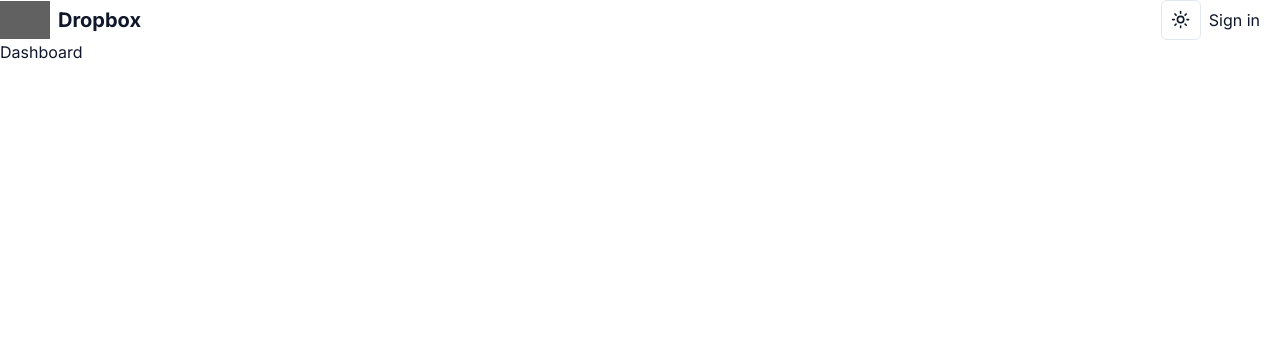
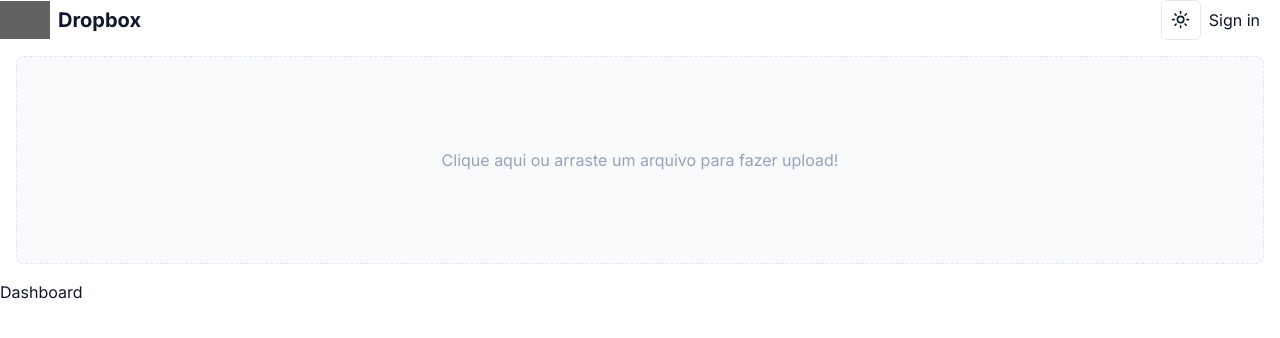
Before and after one commit to matheusmfl/dropbox-clone, a Next.js app: page /dashboard in a window 1280 px wide. Shown: the top 338 px of the page. Built offline with nearby package versions, Linux system fonts and the light colour scheme; no server answers; grey boxes are pictures that could not be loaded.

Commit message:
config firebase

```diff
--- a/package.json
+++ b/package.json
@@ -14,11 +14,13 @@
     "@radix-ui/react-slot": "^1.0.2",
     "class-variance-authority": "^0.7.0",
     "clsx": "^2.0.0",
+    "firebase": "^10.7.0",
     "lucide-react": "^0.293.0",
     "next": "14.0.3",
     "next-themes": "^0.2.1",
     "react": "^18",
     "react-dom": "^18",
+    "react-dropzone": "^14.2.3",
     "tailwind-merge": "^2.0.0",
     "tailwindcss-animate": "^1.0.7",
     "zustand": "^4.4.7"
--- a/src/app/dashboard/page.tsx
+++ b/src/app/dashboard/page.tsx
@@ -1,8 +1,16 @@
+import DropzoneComponent from '@/components/Dropzone'
+import { auth } from '@clerk/nextjs'
 import React from 'react'
 
 function Dashboard() {
+  const { userId } = auth()
   return (
-    <div>Dashboard</div>
+    <>
+      <DropzoneComponent />
+
+      <div>Dashboard</div>
+    </>
+
   )
 }
 
--- /dev/null
+++ b/src/components/Dropzone.tsx
@@ -0,0 +1,74 @@
+'use client'
+import { cn } from '@/lib/utils';
+import { useUser } from '@clerk/nextjs';
+import React, { useState } from 'react'
+import Dropzone from 'react-dropzone'
+
+function DropzoneComponent() {
+
+  const [loading, setLoading] = useState(false)
+  const { isLoaded, isSignedIn, user } = useUser()
+
+
+  function onDrop(acceptedFiles: File[]) {
+    acceptedFiles.forEach(file => {
+      const reader = new FileReader();
+
+      reader.onabort = () => console.log('Leitura do arquivo foi abortado')
+      reader.onerror = () => console.log('Leitura do arquivo deu erro')
+      reader.onload = async () => {
+        await uploadPost(file);
+      }
+      reader.readAsArrayBuffer(file);
+    })
+  }
+
+  async function uploadPost(selectedFile: File) {
+    if (loading) {
+      return;
+    }
+
+    if (!user) {
+      return
+    }
+
+
+    setLoading(true)
+
+    //do what needs to be done...
+
+    setLoading(false)
+
+
+  }
+
+  const maxSize = 2097152;
+
+
+  return (
+    <Dropzone minSize={0} maxSize={maxSize} onDrop={acceptedFiles => console.log(acceptedFiles)}>
+      {({ getRootProps, getInputProps, isDragActive, fileRejections, isDragReject }) => {
+        const isFileTooLarge = fileRejections.length > 0 && fileRejections[0].file.size > maxSize;
+
+        return (
+          <section className='m-4 '>
+            <div {...getRootProps()} className={cn(" cursor-pointer w-full h-52 flex justify-center items-center p-5 border border-dashed rounded-lg text-center",
+              isDragActive ? "bg-[#035FFE] text-white animate-pulse" : "bg-slate-100/50 dark:bg-slate-800/80 text-slate-400")}>
+              <input {...getInputProps()} />
+              {!isDragActive && 'Clique aqui ou arraste um arquivo para fazer upload!'}
+              {isDragActive && !isDragReject && 'Solte para subir o arquivo!'}
+              {isDragReject && 'Tipo de arquivo não suportado, sorry!'}
+              {isFileTooLarge && (
+                <div className='text-danger mt-2'>
+                  Arquivo muito grande
+                </div>
+              )}
+            </div>
+          </section>
+        )
+      }}
+    </Dropzone>
+  )
+}
+
+export default DropzoneComponent
--- /dev/null
+++ b/src/firebase.ts
@@ -0,0 +1,22 @@
+import { getApp, getApps, initializeApp } from 'firebase/app'
+import { getFirestore } from 'firebase/firestore'
+import { getStorage } from 'firebase/storage'
+
+
+
+// Your web app's Firebase configuration
+const firebaseConfig = {
+  apiKey: "AIzaSyA-Z6wAETtKAm1zgheT2tFixphaoJkt8y8",
+  authDomain: "dropbox-clone-29417.firebaseapp.com",
+  projectId: "dropbox-clone-29417",
+  storageBucket: "dropbox-clone-29417.appspot.com",
+  messagingSenderId: "633058963518",
+  appId: "1:633058963518:web:98d3a7113a385cff43e16f"
+};
+
+// Initialize Firebase
+const app = getApps().length ? getApp() : initializeApp(firebaseConfig)
+const db = getFirestore(app)
+const storage = getStorage(app)
+
+export { db, storage }
```
Also changed, not shown: 1 other file (tests, documents, lock files or other folders).
